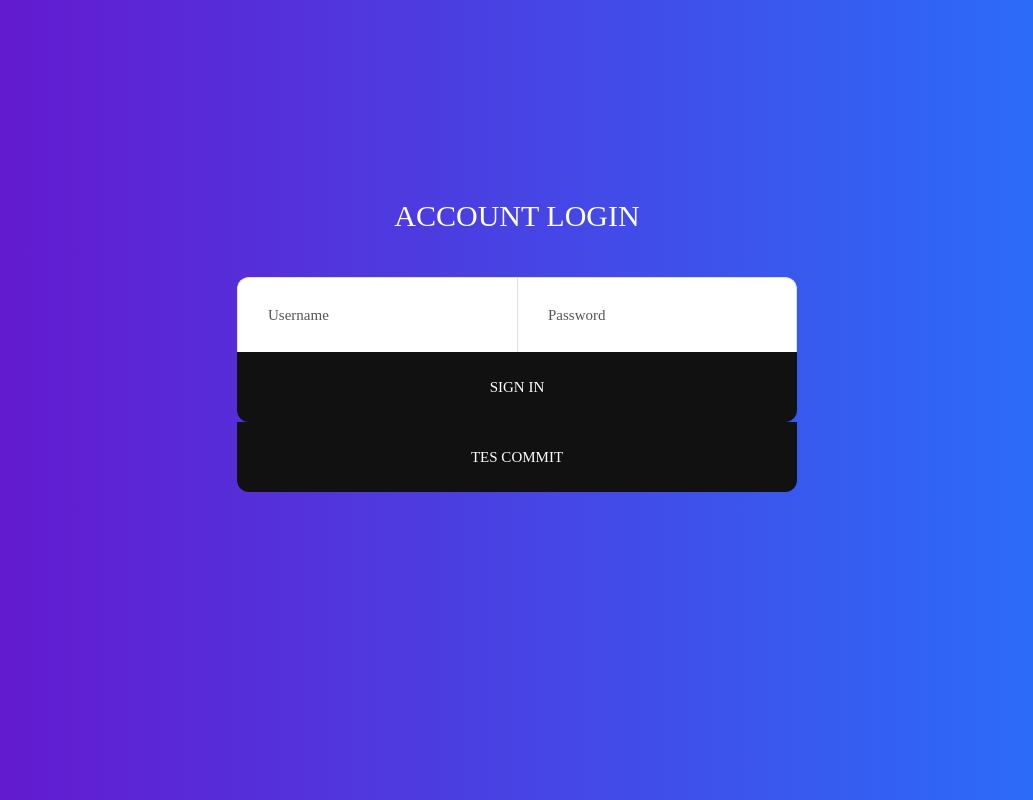
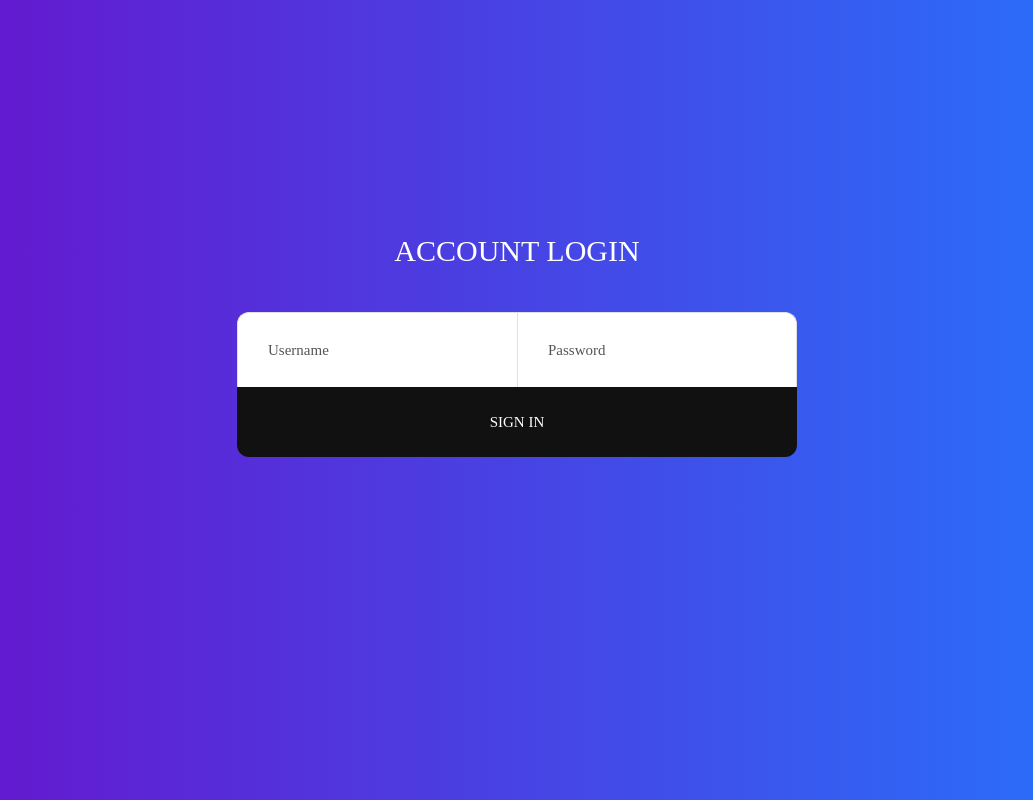
Before and after one commit to Marcelinoderry/Monitoring, a PHP site: page /login.php in a window 1280 px wide. Shown: the whole page, without its empty margins (123-1156 px from the left). Run offline with PHP 8.4, Linux system fonts and the light colour scheme; some web fonts are replaced.

Commit message:
hapus testing :v

```diff
--- a/login.php
+++ b/login.php
@@ -53,10 +53,6 @@
 							Sign in
 						</button>
 					</div>
-					<div class="container-login100-form-btn">
-						<button class="login100-form-btn" name="login">
-							Tes commit
-						</button>
 				</form>
 			</div>
 		</div>
```
